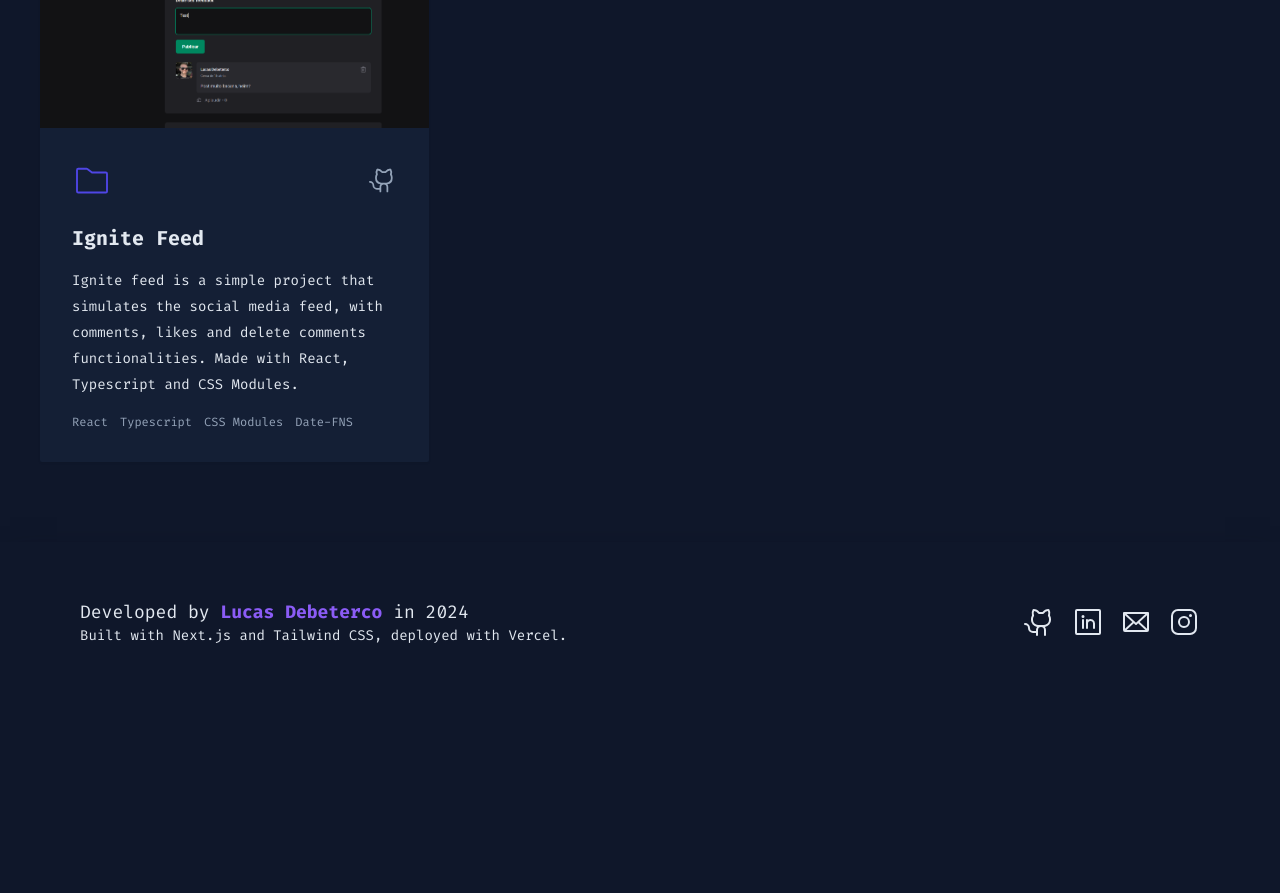
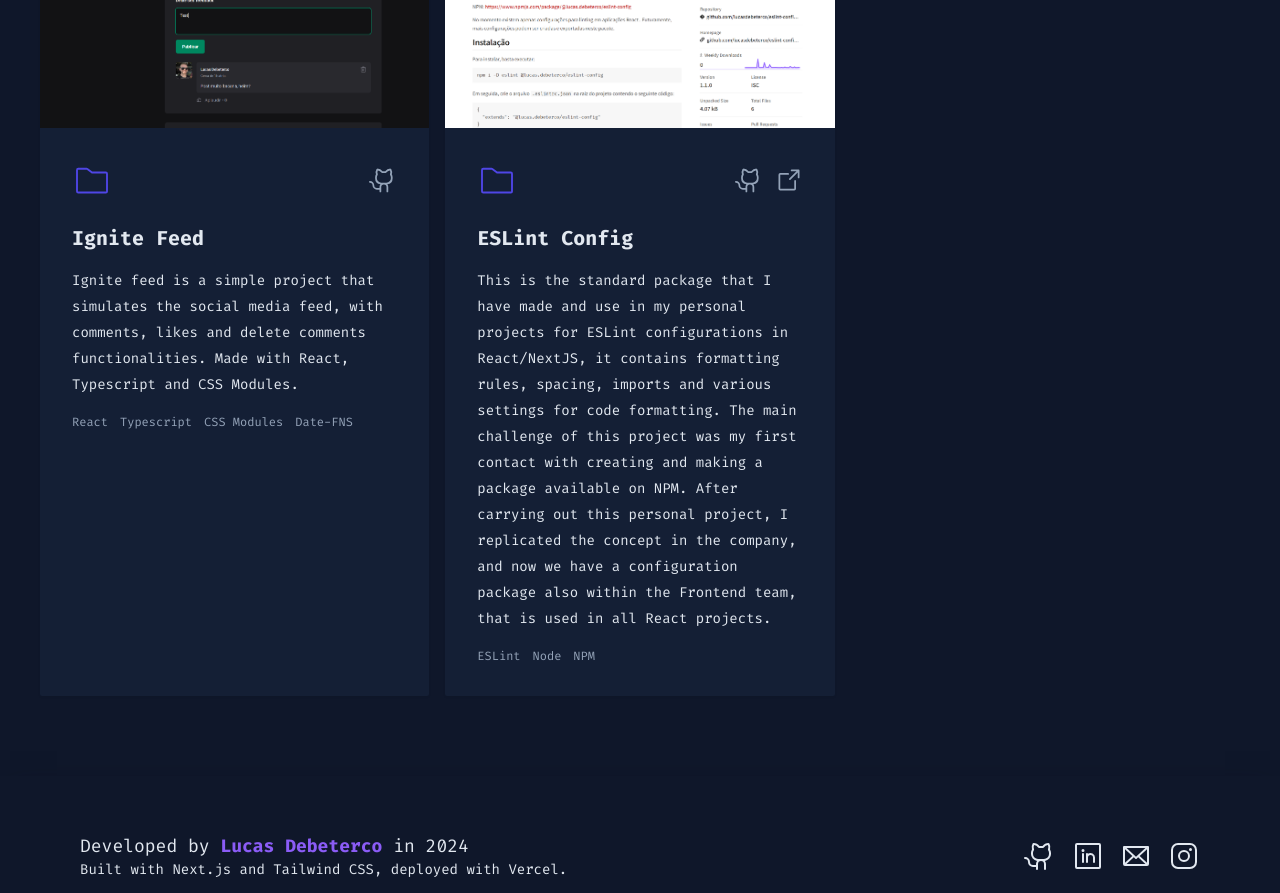
Before and after one commit to lucasdebeterco/lucasdebeterco-dev, a Next.js app: page / in a window 1280 px wide. Shown: the part 6160-7053 px from the top of the page. Before the commit the page ends 6862 px from the top, so only its background shows below. Built offline with nearby package versions, Linux system fonts and the light colour scheme.

Commit message:
eslint config project

```diff
--- a/src/app/components/projects/data/personal-projects.ts
+++ b/src/app/components/projects/data/personal-projects.ts
@@ -165,6 +165,21 @@ export const personalProjects = [
             'CSS Modules',
             'Date-FNS'
         ]
+    },
+    {
+        title: 'ESLint Config',
+        description: 'This is the standard package that I have made and use in my personal projects for ESLint configurations in React/NextJS, it contains formatting rules, spacing, imports and various settings for code formatting. The main challenge of this project was my first contact with creating and making a package available on NPM. After carrying out this personal project, I replicated the concept in the company, and now we have a configuration package also within the Frontend team, that is used in all React projects.',
+        imageSrc: [
+            '/personal-projects/eslint-config/npm-image.png'
+        ],
+        imageAlt: 'Ignite Feed Project',
+        githubLink: 'https://github.com/lucasdebeterco/eslint-config-lucasdebeterco',
+        productionLink: 'https://www.npmjs.com/package/@lucas.debeterco/eslint-config',
+        tools: [
+            'ESLint',
+            'Node',
+            'NPM'
+        ]
     }
 
 ]
```
Also changed, not shown: public/personal-projects/eslint-config/npm-image.png (added).
